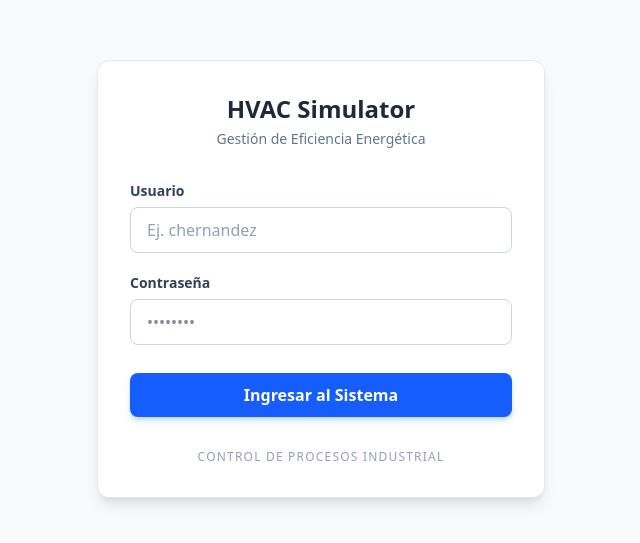
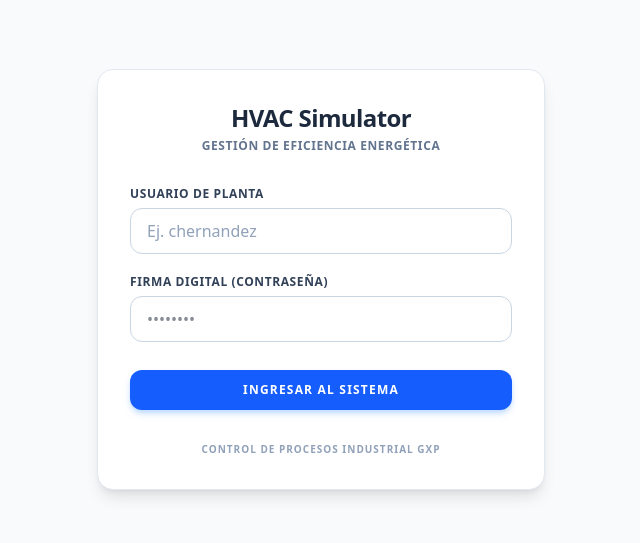
Before and after one commit to CarlosHernandezLl/UPC_TP1, a Next.js app in the folder TP1_FRONTEND/: page /login in a window 1280 px wide. Shown: the part 121-664 px from the top of the page, without its empty margins (319-959 px from the left). Built offline with nearby package versions, Linux system fonts and the light colour scheme; no server answers.

Commit message:
refactor: Implement middleware for token validation and secure cookie handling in login flow

```diff
--- a/TP1_FRONTEND/app/(auth)/login/page.tsx
+++ b/TP1_FRONTEND/app/(auth)/login/page.tsx
@@ -19,16 +19,17 @@ export default function LoginPage() {
     try {
       const data = await authService.login(username, password);
 
-      // Configuración de Cookies (Accesibles por Middleware)
-      const cookieConfig = "path=/; max-age=86400; SameSite=Lax";
+      // 🔒 Configuración de Cookies con atributo Secure para producción en Vercel (HTTPS)
+      const cookieConfig = "path=/; max-age=86400; SameSite=Lax; Secure";
       document.cookie = `scada_token=${data.access_token}; ${cookieConfig}`;
       document.cookie = `scada_email=${username}; ${cookieConfig}`;
 
-      // Persistencia local para la UI
+      // Persistencia local para la UI del SideNav y saludos
       localStorage.setItem("scada_userName", data.user_info.full_name);
       localStorage.setItem("scada_userEmail", username);
 
-      router.push("/");
+      // 🚀 CORRECCIÓN CRÍTICA: Saltamos la raíz para evitar el bucle de re-redirección
+      router.push("/dashboard");
       router.refresh();
     } catch (err: any) {
       setError(err.message || "Error al iniciar sesión");
@@ -39,31 +40,31 @@ export default function LoginPage() {
 
   return (
     <div className="flex h-screen w-full items-center justify-center bg-slate-50">
-      <div className="w-full max-w-md p-8 bg-white border border-slate-200 rounded-xl shadow-lg">
+      <div className="w-full max-w-md p-8 bg-white border border-slate-200 rounded-2xl shadow-lg">
         {/* Encabezado */}
         <div className="mb-8 text-center">
-          <h2 className="text-2xl font-bold text-slate-800">HVAC Simulator</h2>
-          <p className="text-sm text-slate-500 mt-1">
+          <h2 className="text-2xl font-bold text-slate-800 tracking-tight">HVAC Simulator</h2>
+          <p className="text-xs text-slate-500 mt-1 uppercase tracking-wider font-bold">
             Gestión de Eficiencia Energética
           </p>
         </div>
 
         {/* Mensaje de Error */}
         {error && (
-          <div className="bg-red-50 border border-red-200 text-red-600 p-3 rounded-lg mb-6 text-center text-sm font-medium">
+          <div className="bg-red-50 border border-red-200 text-red-600 p-3 rounded-xl mb-6 text-center text-sm font-semibold animate-fadeIn">
             {error}
           </div>
         )}
 
         <form onSubmit={handleSubmit} className="flex flex-col gap-5">
           <div>
-            <label className="block text-slate-700 text-sm font-semibold mb-1.5">
-              Usuario
+            <label className="block text-slate-700 text-xs font-black uppercase tracking-wider mb-1.5">
+              Usuario de Planta
             </label>
             <input
               type="text"
               placeholder="Ej. chernandez"
-              className="w-full px-4 py-2.5 rounded-lg bg-white text-slate-900 border border-slate-300 focus:ring-2 focus:ring-blue-500 focus:border-transparent outline-none transition-all placeholder:text-slate-400"
+              className="w-full px-4 py-2.5 rounded-xl bg-white text-slate-900 border border-slate-300 focus:ring-2 focus:ring-blue-500 focus:border-transparent outline-none transition-all placeholder:text-slate-400 font-medium"
               value={username}
               onChange={(e) => setUsername(e.target.value)}
               required
@@ -71,13 +72,13 @@ export default function LoginPage() {
           </div>
 
           <div>
-            <label className="block text-slate-700 text-sm font-semibold mb-1.5">
-              Contraseña
+            <label className="block text-slate-700 text-xs font-black uppercase tracking-wider mb-1.5">
+              Firma Digital (Contraseña)
             </label>
             <input
               type="password"
               placeholder="••••••••"
-              className="w-full px-4 py-2.5 rounded-lg bg-white text-slate-900 border border-slate-300 focus:ring-2 focus:ring-blue-500 focus:border-transparent outline-none transition-all"
+              className="w-full px-4 py-2.5 rounded-xl bg-white text-slate-900 border border-slate-300 focus:ring-2 focus:ring-blue-500 focus:border-transparent outline-none transition-all font-medium"
               value={password}
               onChange={(e) => setPassword(e.target.value)}
               required
@@ -87,20 +88,20 @@ export default function LoginPage() {
           <button
             type="submit"
             disabled={loading}
-            className={`w-full mt-2 py-2.5 px-4 rounded-lg font-bold text-white transition-all
+            className={`w-full mt-2 py-3 px-4 rounded-xl font-black text-xs uppercase tracking-widest text-white transition-all
               ${
                 loading
                   ? "bg-blue-400 cursor-not-allowed"
                   : "bg-blue-600 hover:bg-blue-700 active:transform active:scale-[0.98] shadow-md shadow-blue-200"
               }`}
           >
-            {loading ? "Autenticando..." : "Ingresar al Sistema"}
+            {loading ? "Autenticando Firma..." : "Ingresar al Sistema"}
           </button>
         </form>
 
-        {/* Footer opcional */}
-        <p className="mt-8 text-center text-xs text-slate-400 uppercase tracking-widest font-medium">
-          Control de Procesos Industrial
+        {/* Footer */}
+        <p className="mt-8 text-center text-[10px] text-slate-400 uppercase tracking-widest font-black">
+          Control de Procesos Industrial GxP
         </p>
       </div>
     </div>
--- a/TP1_FRONTEND/app/(dashboard)/layout.tsx
+++ b/TP1_FRONTEND/app/(dashboard)/layout.tsx
@@ -1,10 +1,23 @@
 import SideNav from "@/components/ui/SideNav";
+import { cookies } from 'next/headers'; // 🔒 Importación para leer cookies en servidor
+import { redirect } from 'next/navigation'; // 🔒 Importación para redirección nativa
 
-export default function DashboardLayout({
+export default async function DashboardLayout({
   children,
 }: {
   children: React.ReactNode;
 }) {
+
+  // 1. CONTROL DE ACCESO GxP: Validamos la sesión en el servidor antes de procesar el HTML
+  const cookieStore = await cookies();
+  const token = cookieStore.get('scada_token')?.value;
+
+  // Si el operador no tiene un token activo, lo expulsamos al Login inmediatamente
+  if (!token) {
+    redirect('/login');
+  }
+
+  // 2. RENDERIZADO DE LA INTERFAZ (Tu diseño original intacto)
   return (
     /* Cambiamos el contenedor principal a un blanco absoluto */
     <div className="flex h-screen flex-col md:flex-row md:overflow-hidden bg-white">
--- /dev/null
+++ b/TP1_FRONTEND/app/page.tsx
@@ -0,0 +1,7 @@
+// app/page.tsx
+import { redirect } from 'next/navigation';
+
+export default function RootPage() {
+  // Redirección nativa en el servidor hacia la carpeta (auth)/login
+  redirect('/login');
+}
```
Also changed, not shown: TP1_FRONTEND/_middleware.ts (renamed from TP1_FRONTEND/middleware.ts).
